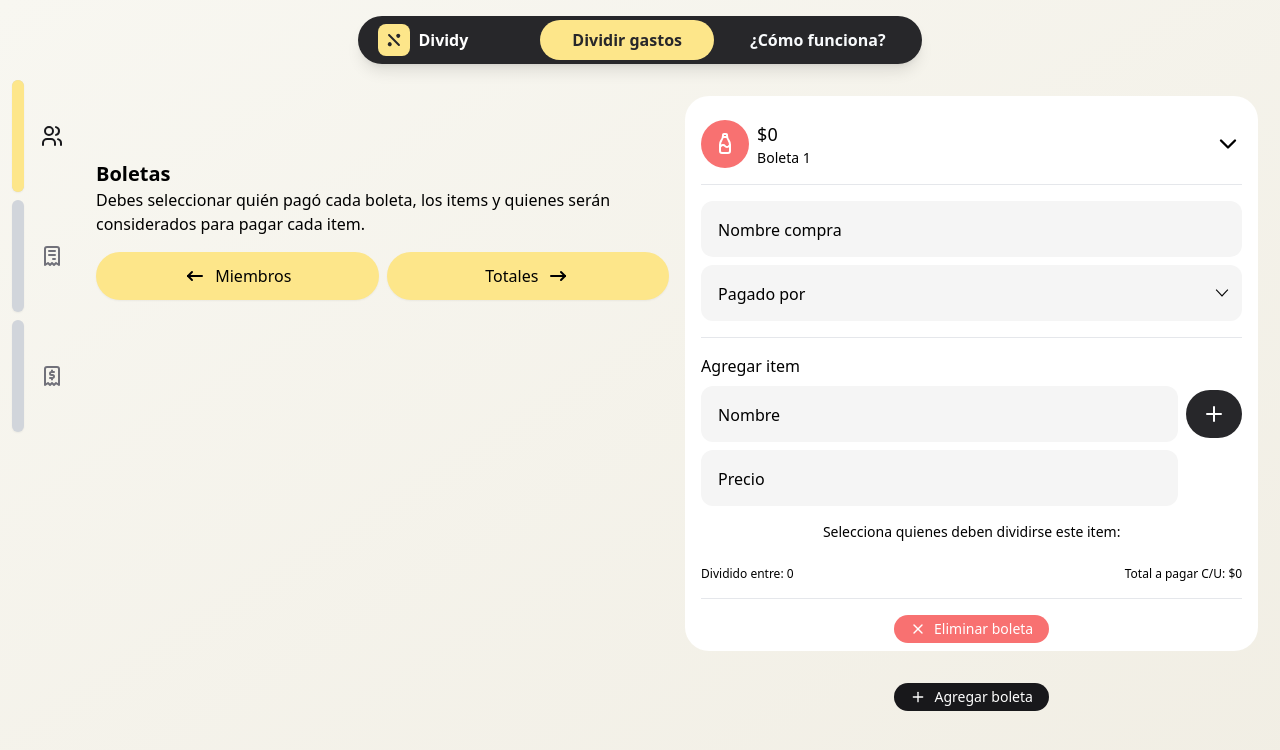
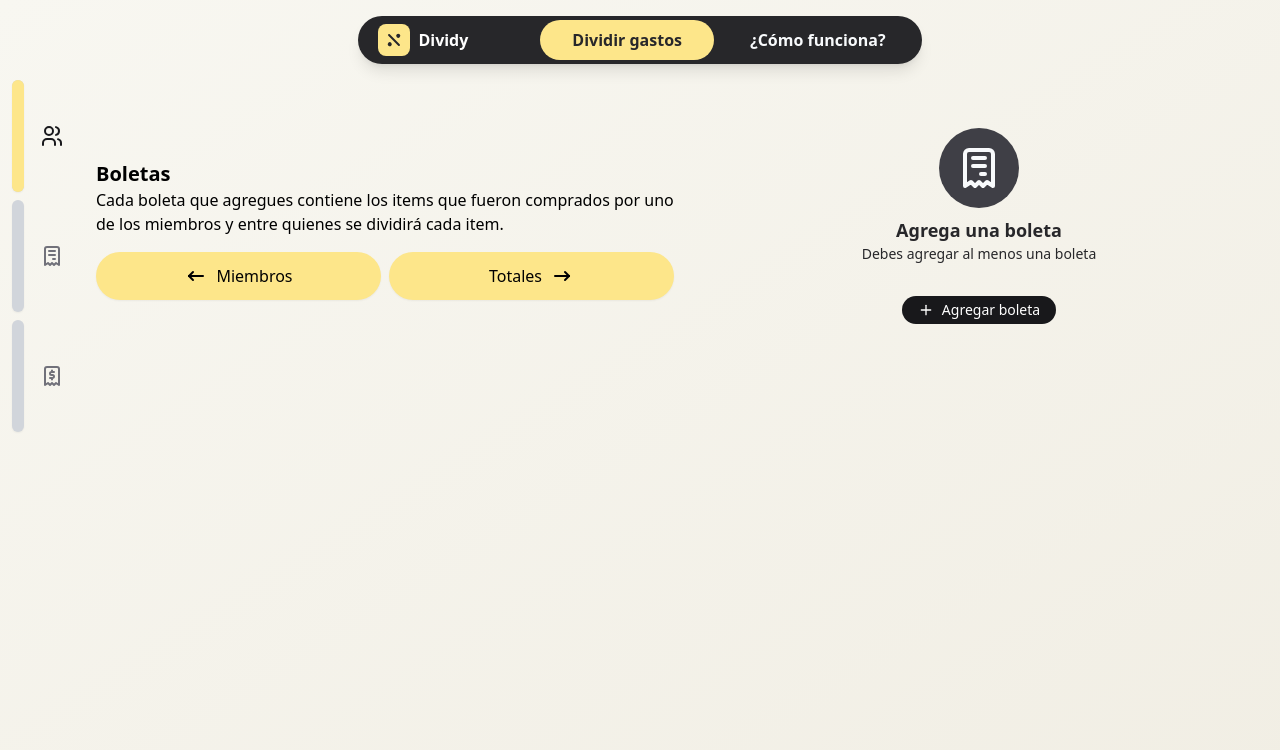
Before and after one commit to nicosmico/dividy-frontend, a React (Vite) app: page /split-bills/bills in a window 1280 px wide. Shown: the top 750 px of the page. Built offline with nearby package versions, Linux system fonts and the light colour scheme.

Commit message:
feat(BillFormList): Update total and use store to list bills

```diff
--- a/src/features/split-bills/components/BillCard.tsx
+++ b/src/features/split-bills/components/BillCard.tsx
@@ -1,5 +1,5 @@
 import { IconBottle, IconChevronDown, IconX } from '@tabler/icons-react';
-import { useEffect, useMemo, useState } from 'react';
+import { useMemo, useState } from 'react';
 import { Card, IconButton, RoundedButton } from 'src/components/ui';
 import { debounce } from 'src/utils/debounce';
 import { formatToCurrency } from 'src/utils/format-to';
@@ -30,12 +30,7 @@ export function BillCard({
   onAddItem,
   onRemoveItem,
 }: Props) {
-  const [name, setName] = useState<string>(bill?.name ?? 'Boleta 1');
-  const [total] = useState<number>(0);
-
-  useEffect(() => {
-    console.log(bill);
-  }, [bill]);
+  const [name, setName] = useState<string>(bill?.name ?? 'Boleta');
 
   const handleValidBill = (values: TBillForm) => {
     setName(values.name);
@@ -57,7 +52,11 @@ export function BillCard({
           <IconBottle />
         </div>
         <div className='w-full'>
-          <h2 className='text-lg font-medium'>{formatToCurrency(total)}</h2>
+          {bill?.total !== undefined && (
+            <h2 className='text-lg font-medium'>
+              {formatToCurrency(bill.total)}
+            </h2>
+          )}
           <h1 className='text-sm font-medium'>{name}</h1>
         </div>
         <IconButton className='p-0'>
--- a/src/features/split-bills/components/BillsFormList.tsx
+++ b/src/features/split-bills/components/BillsFormList.tsx
@@ -1,11 +1,13 @@
-import { IconPlus } from '@tabler/icons-react';
+import { IconPlus, IconReceipt } from '@tabler/icons-react';
 import { useEffect, useState } from 'react';
-import { RoundedButton } from 'src/components/ui';
+import { RoundedButton, Status } from 'src/components/ui';
 import useBills from '../hooks/useBills';
 import useMembers from '../hooks/useMembers';
 import { BillCard } from './BillCard';
 import { TBillForm } from './BillForm';
 import { TBillItemForm } from './BillItemForm';
+
+let billsAdded = 1;
 
 export function BillsFormList() {
   const {
@@ -19,27 +21,29 @@ export function BillsFormList() {
   } = useBills();
   const { members, membersOrder } = useMembers();
 
-  const [billsList, setBillsList] = useState<string[]>(() => {
-    return billsOrder.length ? billsOrder : [crypto.randomUUID()];
-  });
   const [invalidForms, setInvalidForms] = useState<string[]>([]);
 
   useEffect(() => {
-    console.log(bills);
+    console.log(billsOrder.length);
   }, [bills, billsOrder]);
 
   const handleAddBill = () => {
-    setBillsList([...billsList, crypto.randomUUID()]);
+    addBill({
+      uuid: crypto.randomUUID(),
+      name: `Boleta ${billsAdded}`,
+      paidBy: membersOrder[0],
+      total: 0,
+      items: [],
+    });
+    billsAdded++;
   };
 
   const handleRemoveBill = (uuid: string) => {
-    setBillsList([...billsList].filter((b) => b !== uuid));
     removeFromInvalidForms(uuid);
     deleteBill(uuid);
   };
 
   const handleBillChange = (uuid: string, values: TBillForm) => {
-    console.log(uuid, values);
     removeFromInvalidForms(uuid);
     if (bills[uuid]) {
       updateBill(uuid, values);
@@ -79,9 +83,10 @@ export function BillsFormList() {
 
   return (
     <>
+      {billsOrder.length ? (
         <div>
           <ul className='space-y-2'>
-          {billsList.map((uuid) => (
+            {billsOrder.map((uuid) => (
               <li key={uuid}>
                 <BillCard
                   uuid={uuid}
@@ -97,6 +102,14 @@ export function BillsFormList() {
             ))}
           </ul>
         </div>
+      ) : (
+        <Status
+          title='Agrega una boleta'
+          description='Debes agregar al menos una boleta'
+          icon={<IconReceipt size={48}></IconReceipt>}
+          className='pt-8'
+        />
+      )}
       <RoundedButton
         className='mx-auto bg-zinc-900 px-4 py-1 text-sm text-white'
         onClick={handleAddBill}
--- a/src/features/split-bills/store/useBillsStore.ts
+++ b/src/features/split-bills/store/useBillsStore.ts
@@ -46,6 +46,7 @@ export const useBillsStore = create<BillsStore>()(
         set((state) => {
           const bill = state.bills[uuid];
           bill.items.push(item);
+          bill.total += item.price;
           return {
             bills: { ...state.bills, [uuid]: bill },
           };
@@ -55,6 +56,8 @@ export const useBillsStore = create<BillsStore>()(
         set((state) => {
           const bill = state.bills[uuid];
           bill.items = bill.items.filter((i) => i.uuid !== itemUuid);
+          const item = bill.items.find((i) => i.uuid === itemUuid);
+          bill.total -= item?.price ?? 0;
           return {
             bills: { ...state.bills, [uuid]: bill },
           };
--- a/src/pages/split-bills/bills/BillsPage.tsx
+++ b/src/pages/split-bills/bills/BillsPage.tsx
@@ -8,8 +8,8 @@ export function BillsPage() {
       <div className='w-full text-center md:pt-20 md:text-left'>
         <h1 className='text-xl font-bold'>Boletas</h1>
         <p>
-          Debes seleccionar quién pagó cada boleta, los items y quienes serán
-          considerados para pagar cada item.
+          Cada boleta que agregues contiene los items que fueron comprados por
+          uno de los miembros y entre quienes se dividirá cada item.
         </p>
         <div className='flex gap-2'>
           <RoundedLink
```
Lines whose indentation alone changed are shown as unchanged.
